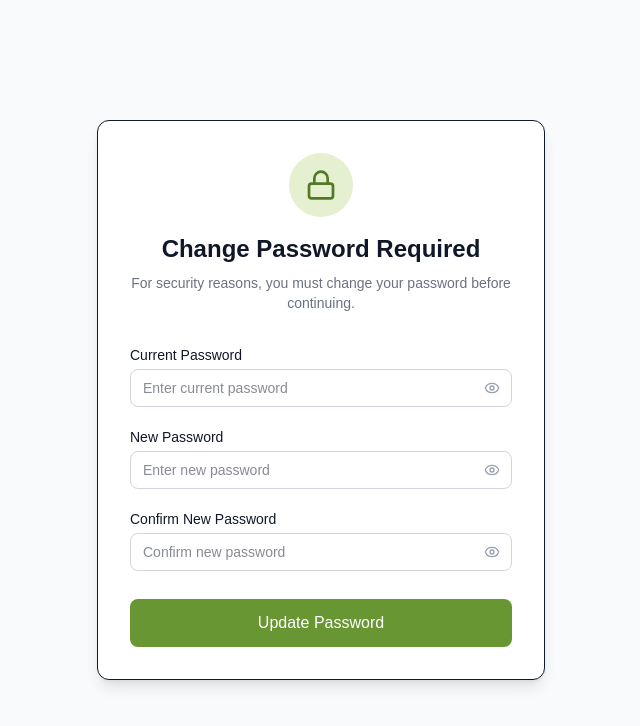
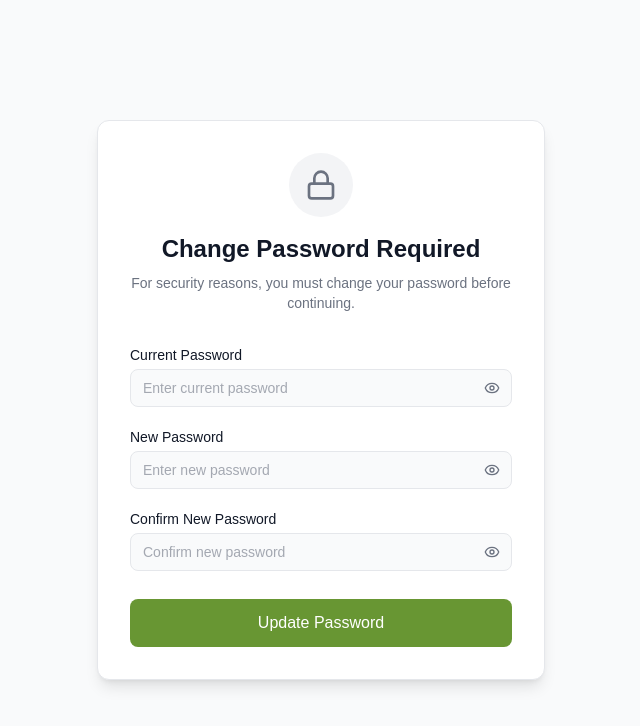
Before and after one commit to chrlz04/tebans, a Next.js app: page /change-password in a window 1280 px wide. Shown: the top 726 px of the page, without its empty margins (319-959 px from the left). Built offline with nearby package versions, Linux system fonts and the light colour scheme.

Commit message:
UI update

```diff
--- a/src/app/(auth)/change-password/page.tsx
+++ b/src/app/(auth)/change-password/page.tsx
@@ -9,7 +9,6 @@ import Cookies from 'js-cookie'
 import { useRouter } from 'next/navigation'
 import api from '@/lib/api'
 import Button from '@/components/ui/Button'
-import Input from '@/components/ui/Input'
 
 const changePasswordSchema = z.object({
   currentPassword: z.string().min(1, 'Current password is required'),
@@ -45,7 +44,6 @@ export default function ChangePasswordPage() {
         newPassword: values.newPassword,
       })
 
-      // Successfully changed, so we clear the flag
       Cookies.remove('mustChangePassword')
 
       const role = Cookies.get('role')
@@ -65,16 +63,16 @@ export default function ChangePasswordPage() {
   }
 
   return (
-    <div className="min-h-screen flex bg-gray-50 items-center justify-center p-4">
-      <div className="w-full max-w-md bg-white rounded-xl shadow-lg border p-8">
+    <div className="min-h-screen flex bg-background items-center justify-center p-4">
+      <div className="w-full max-w-md bg-card rounded-xl shadow-lg border border-border p-8">
 
         <div className="flex flex-col items-center gap-4 mb-8">
-          <div className="bg-primary-100 p-4 rounded-full flex items-center justify-center">
-            <Lock size={32} className="text-primary-600" />
+          <div className="bg-muted p-4 rounded-full flex items-center justify-center">
+            <Lock size={32} className="text-muted-foreground" />
           </div>
           <div className="text-center">
-            <h2 className="text-2xl font-bold text-gray-900">Change Password Required</h2>
-            <p className="text-sm text-gray-500 mt-2">
+            <h2 className="text-2xl font-bold text-foreground">Change Password Required</h2>
+            <p className="text-sm text-muted-foreground mt-2">
               For security reasons, you must change your password before continuing.
             </p>
           </div>
@@ -83,79 +81,79 @@ export default function ChangePasswordPage() {
         <form onSubmit={handleSubmit(onSubmit)} className="flex flex-col gap-5 w-full">
 
           <div className="flex flex-col gap-1">
-            <label className="text-sm font-medium text-gray-900">Current Password</label>
+            <label className="text-sm font-medium text-foreground">Current Password</label>
             <div className="relative">
               <input
                 type={showCurrentPassword ? 'text' : 'password'}
                 placeholder="Enter current password"
-                className={`w-full px-3 py-2 text-sm rounded-lg border focus:outline-none focus:ring-2 focus:ring-primary-500 ${
-                  errors.currentPassword ? 'border-red-400' : 'border-gray-300'
+                className={`w-full px-3 py-2 text-sm rounded-lg border bg-background text-foreground placeholder:text-muted-foreground/60 focus:outline-none focus:ring-2 focus:ring-[#749D47]/50 focus:border-[#749D47] transition-colors ${
+                  errors.currentPassword ? 'border-red-400' : 'border-border'
                 }`}
                 {...register('currentPassword')}
               />
               <button
                 type="button"
                 onClick={() => setShowCurrentPassword(!showCurrentPassword)}
-                className="absolute right-3 top-1/2 -translate-y-1/2 text-gray-400 hover:text-gray-600"
+                className="absolute right-3 top-1/2 -translate-y-1/2 text-muted-foreground hover:text-foreground transition-colors"
               >
                 {showCurrentPassword ? <EyeOff size={16} /> : <Eye size={16} />}
               </button>
             </div>
             {errors.currentPassword && (
-              <p className="text-xs text-red-600">{errors.currentPassword.message}</p>
+              <p className="text-xs text-red-500 dark:text-red-400">{errors.currentPassword.message}</p>
             )}
           </div>
 
           <div className="flex flex-col gap-1">
-            <label className="text-sm font-medium text-gray-900">New Password</label>
+            <label className="text-sm font-medium text-foreground">New Password</label>
             <div className="relative">
               <input
                 type={showNewPassword ? 'text' : 'password'}
                 placeholder="Enter new password"
-                className={`w-full px-3 py-2 text-sm rounded-lg border focus:outline-none focus:ring-2 focus:ring-primary-500 ${
-                  errors.newPassword ? 'border-red-400' : 'border-gray-300'
+                className={`w-full px-3 py-2 text-sm rounded-lg border bg-background text-foreground placeholder:text-muted-foreground/60 focus:outline-none focus:ring-2 focus:ring-[#749D47]/50 focus:border-[#749D47] transition-colors ${
+                  errors.newPassword ? 'border-red-400' : 'border-border'
                 }`}
                 {...register('newPassword')}
               />
               <button
                 type="button"
                 onClick={() => setShowNewPassword(!showNewPassword)}
-                className="absolute right-3 top-1/2 -translate-y-1/2 text-gray-400 hover:text-gray-600"
+                className="absolute right-3 top-1/2 -translate-y-1/2 text-muted-foreground hover:text-foreground transition-colors"
               >
                 {showNewPassword ? <EyeOff size={16} /> : <Eye size={16} />}
               </button>
             </div>
             {errors.newPassword && (
-              <p className="text-xs text-red-600">{errors.newPassword.message}</p>
+              <p className="text-xs text-red-500 dark:text-red-400">{errors.newPassword.message}</p>
             )}
           </div>
 
           <div className="flex flex-col gap-1">
-            <label className="text-sm font-medium text-gray-900">Confirm New Password</label>
+            <label className="text-sm font-medium text-foreground">Confirm New Password</label>
             <div className="relative">
               <input
                 type={showConfirmPassword ? 'text' : 'password'}
                 placeholder="Confirm new password"
-                className={`w-full px-3 py-2 text-sm rounded-lg border focus:outline-none focus:ring-2 focus:ring-primary-500 ${
-                  errors.confirmPassword ? 'border-red-400' : 'border-gray-300'
+                className={`w-full px-3 py-2 text-sm rounded-lg border bg-background text-foreground placeholder:text-muted-foreground/60 focus:outline-none focus:ring-2 focus:ring-[#749D47]/50 focus:border-[#749D47] transition-colors ${
+                  errors.confirmPassword ? 'border-red-400' : 'border-border'
                 }`}
                 {...register('confirmPassword')}
               />
               <button
                 type="button"
                 onClick={() => setShowConfirmPassword(!showConfirmPassword)}
-                className="absolute right-3 top-1/2 -translate-y-1/2 text-gray-400 hover:text-gray-600"
+                className="absolute right-3 top-1/2 -translate-y-1/2 text-muted-foreground hover:text-foreground transition-colors"
               >
                 {showConfirmPassword ? <EyeOff size={16} /> : <Eye size={16} />}
               </button>
             </div>
             {errors.confirmPassword && (
-              <p className="text-xs text-red-600">{errors.confirmPassword.message}</p>
+              <p className="text-xs text-red-500 dark:text-red-400">{errors.confirmPassword.message}</p>
             )}
           </div>
 
           {serverError && (
-            <div className="bg-red-50 border border-red-200 text-red-700 text-sm px-4 py-3 rounded-lg">
+            <div className="bg-red-50 dark:bg-red-950/40 border border-red-200 dark:border-red-800 text-red-700 dark:text-red-400 text-sm px-4 py-3 rounded-lg">
               {serverError}
             </div>
           )}
```
Also changed, not shown: src/app/cashier/dashboard/components/CashierCollectionProgress.tsx (+24 -15 lines), src/app/meter-reader/dashboard/components/MeterReaderBillingProgress.tsx (+23 -14 lines).
